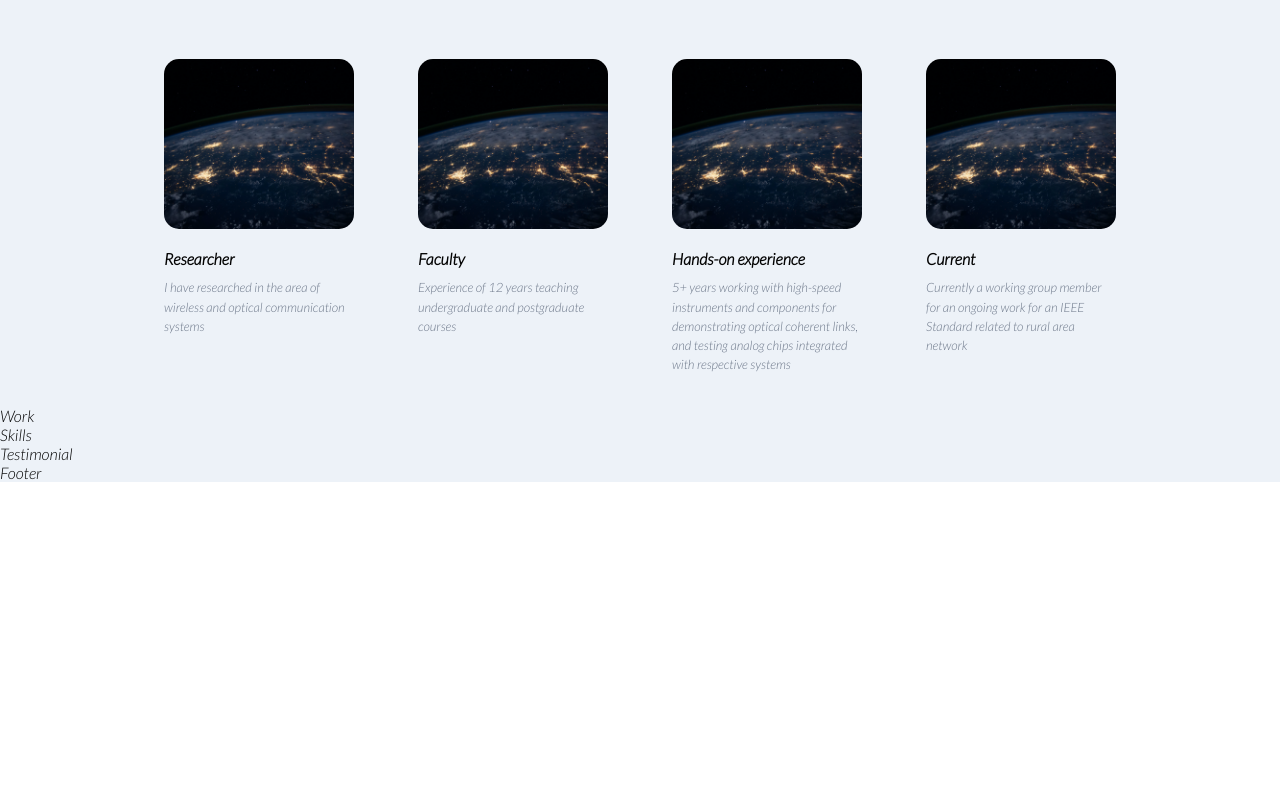
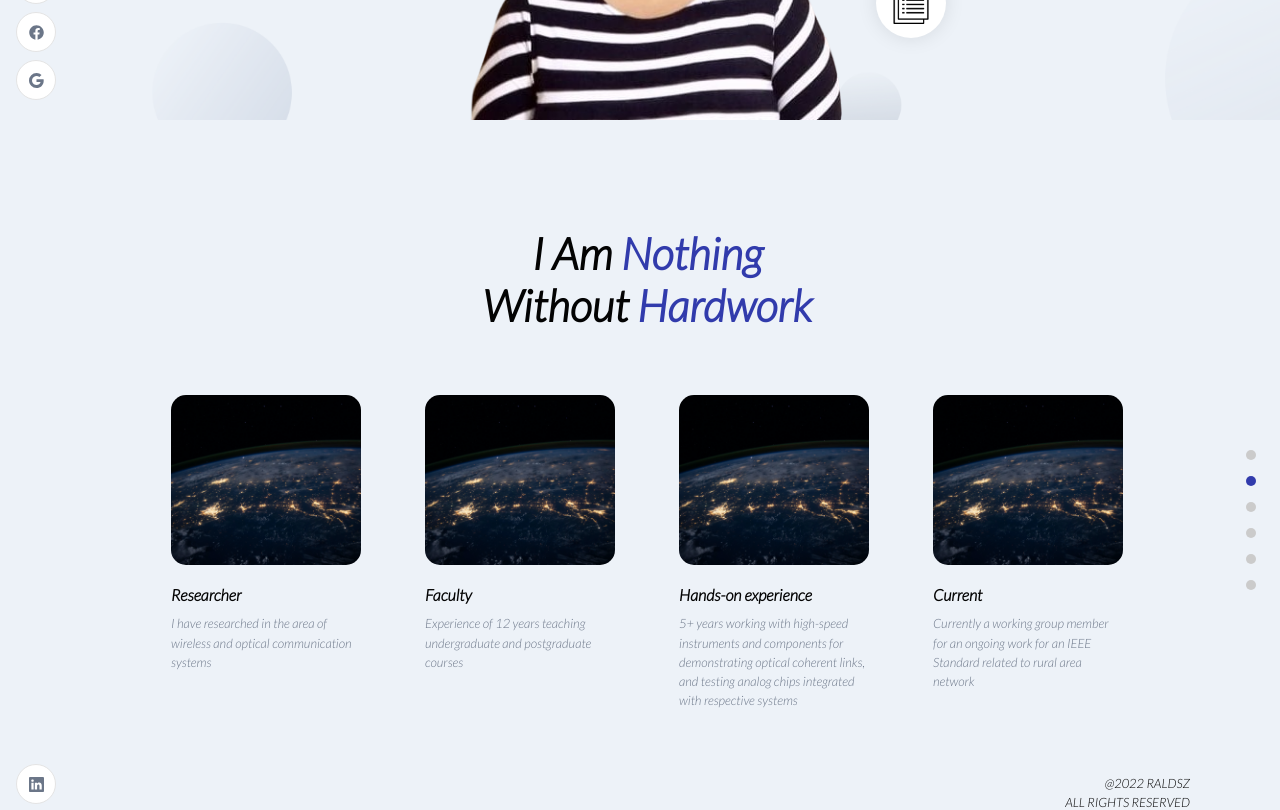
Before and after one commit to RalDsz/OBT_LEB, a React (Create React App) app in the folder frontend_react/: page / in a window 1280 px wide. Shown: the part 680-1490 px from the top of the page. Before the commit the page ends 1162 px from the top, so only its background shows below. Built offline with nearby package versions, Linux system fonts and the light colour scheme.

Commit message:
Added Higher Order Components

```diff
--- a/frontend_react/src/components/NavigationDots.jsx
+++ b/frontend_react/src/components/NavigationDots.jsx
@@ -1,22 +1,19 @@
-import React from 'react'
+/* eslint-disable jsx-a11y/control-has-associated-label */
+/* eslint-disable jsx-a11y/anchor-has-content */
 
-const NavigationDots = ({ active }) => {
-  return (
-    <div className="app__navigation">
-             {['home', 'about', 'work', 'skills', 'contact'].map((item, index) => (
+import React from 'react';
 
-                  <a href={`#${item}`}
-                    key={item +index}
-                    className= "app__navigation-dot"
-                    onClick={() => setToggle(false)}>{item}
-                    style = {active === item ? {backgroundColor: '#313BAC'} : {}}
-                    </a>
+const NavigationDots = ({ active }) => (
+  <div className="app__navigation">
+    {['home', 'about', 'work', 'skills', 'testimonial', 'contact'].map((item, index) => (
+      <a
+        href={`#${item}`}
+        key={item + index}
+        className="app__navigation-dot"
+        style={active === item ? { backgroundColor: '#313BAC' } : {}}
+      />
+    ))}
+  </div>
+);
 
-
-                ))}
-             )
-    </div>
-  )
-}
-
-export default NavigationDots
+export default NavigationDots;
--- a/frontend_react/src/components/SocialMedia.jsx
+++ b/frontend_react/src/components/SocialMedia.jsx
@@ -1,6 +1,7 @@
 import React from 'react'
-import { BsLinkedin } from 'react-icons/bs';
+import { BsLinkedin, BsGoogle } from 'react-icons/bs';
 import { FaFacebook } from 'react-icons/fa';
+
 
 const SocialMedia = () => {
   return (
@@ -11,6 +12,9 @@ const SocialMedia = () => {
         <div>
             <FaFacebook />
         </div>
+        <div>
+            <BsGoogle />
+        </div>
     </div>
 
   )
--- a/frontend_react/src/components/index.js
+++ b/frontend_react/src/components/index.js
@@ -1,4 +1,9 @@
-//CODE BY RalDSZ
-//Copyright :ORBT TECHNOLOGIES all rights reserved
-//Last modified : 08/03/2022
-export { default as Navbar} from './Navbar/Navbar';
+import NavigationDots from './NavigationDots';
+import SocialMedia from './SocialMedia';
+import Navbar from './Navbar/Navbar';
+
+export {
+  NavigationDots,
+  SocialMedia,
+  Navbar,
+};
--- a/frontend_react/src/containers/About/About.jsx
+++ b/frontend_react/src/containers/About/About.jsx
@@ -4,6 +4,7 @@
 import React,{useState, useEffect} from 'react'
 import { motion } from "framer-motion"
 import abt from './tesimg.jpg'
+import { AppWrap } from '../../wrapper'
 
 import './About.scss'
 
@@ -39,4 +40,4 @@ const About = () => {
   );
 };
 
-export default About
+export default AppWrap(About, 'about')
--- a/frontend_react/src/containers/Header/Header.jsx
+++ b/frontend_react/src/containers/Header/Header.jsx
@@ -9,6 +9,7 @@ import circle from '../../assets/circle.svg'
 import img1 from './t1.png'
 import img2 from './t2.png'
 import img3 from './t3.png'
+import { AppWrap } from '../../wrapper'
 
 const scaleVariants = {
   whileInView: {
@@ -81,4 +82,4 @@ const Header = () => (
 
 );
 
-export default Header
+export default AppWrap(Header, 'home');
--- a/frontend_react/src/wrapper/AppWrap.js
+++ b/frontend_react/src/wrapper/AppWrap.js
@@ -9,7 +9,7 @@ const AppWrap = (Component, idName, classNames) => function HOC() {
         <Component />
 
         <div className="copyright">
-          <p className="p-text">@2020 ORBT TECH</p>
+          <p className="p-text">@2022 RalDsz</p>
           <p className="p-text">All rights reserved</p>
         </div>
       </div>
--- /dev/null
+++ b/frontend_react/src/wrapper/index.js
@@ -0,0 +1,7 @@
+import AppWrap from './AppWrap';
+
+
+export {
+  AppWrap
+
+};
```
Also changed, not shown: 2 other files (tests, documents, lock files or other folders).
